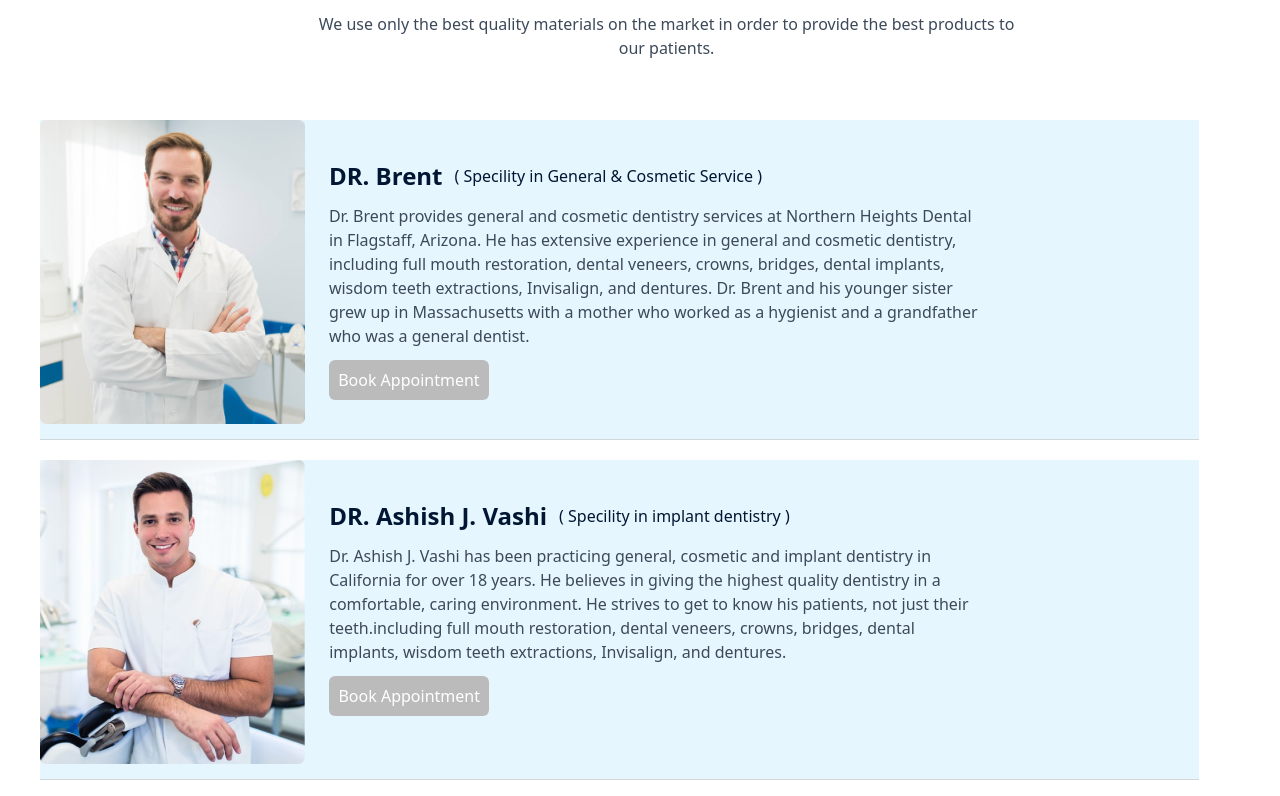
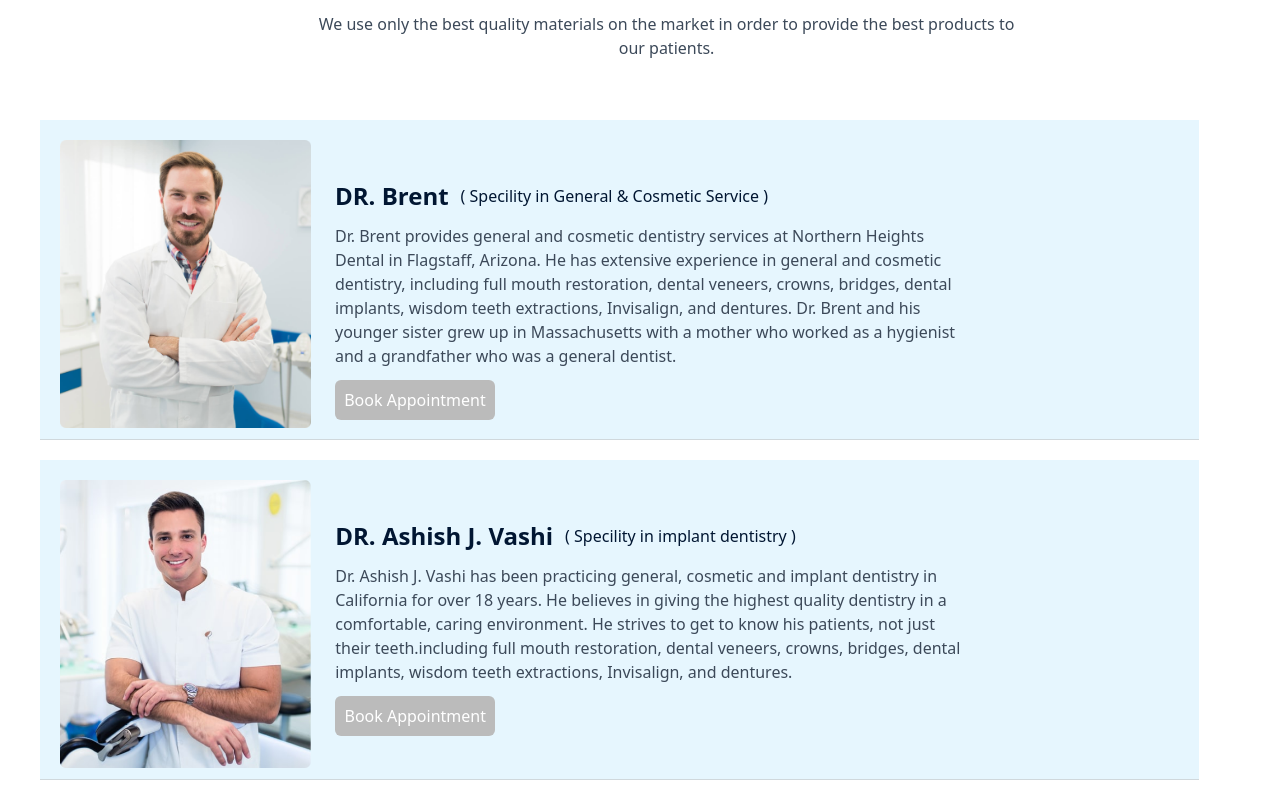
Before and after one commit to Couragenwanduka/Uifry, a Next.js app: page /landingPage/about in a window 1280 px wide. Shown: the part 944-1740 px from the top of the page. Built offline with nearby package versions, Linux system fonts and the light colour scheme.

Commit message:
--fix:: eslint issues

```diff
--- a/app/component/div/aboutSpecialistDiv.tsx
+++ b/app/component/div/aboutSpecialistDiv.tsx
@@ -23,9 +23,9 @@ const AboutSpecialistDiv: FC<Props> = ({
   return (
     <main>
       <section
-        className={`${className} lg:h-80 flex flex-col lg:flex-row gap-6  border-b md:w-[95%] border-midBlue border-opacity-50 bg-lightBlue p-5 lg:p-0 rounded-md lg:rounded-none`}
+        className={`${className} lg:h-80 flex flex-col lg:flex-row gap-6  border-b md:w-[95%] border-midBlue border-opacity-50 bg-lightBlue p-5 lg:p-5 rounded-md lg:rounded-none`}
       >
-        <img src={image} className="w-[19rem] h-[19rem]" alt='' />
+        <img src={image} className="w-[18rem] h-[18rem]" alt='' />
         <article className="flex flex-col  gap-3 md:pt-10">
           <div className="flex  flex-col md:flex-row  text-darkBlue font-sans gap-3 items-center">
             <h1 className="text-2xl font-bold">{name}</h1>
--- a/app/landingPage/about/page.tsx
+++ b/app/landingPage/about/page.tsx
@@ -49,7 +49,7 @@ export default function About() {
             content="We use only the best quality materials on the market in order to provide the best products to our patients."
           />
         </article>
-        <section className=" flex flex-col justify-center items-center w-full md:pl-10 p-5 gap-5 mt-10">
+        <section className=" flex flex-col justify-center items-center w-full md:pl-10  p-5 gap-5 mt-10">
           <AboutSpecialistDiv
             image={'/assets/aboutSpecialist1.png'}
             name={'DR. Brent'}
```
